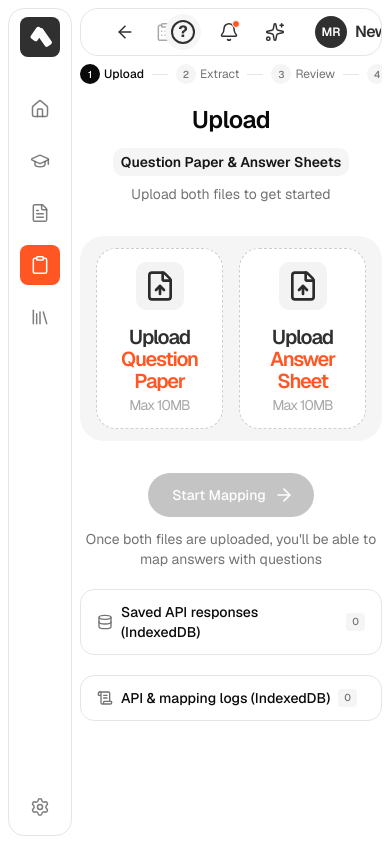
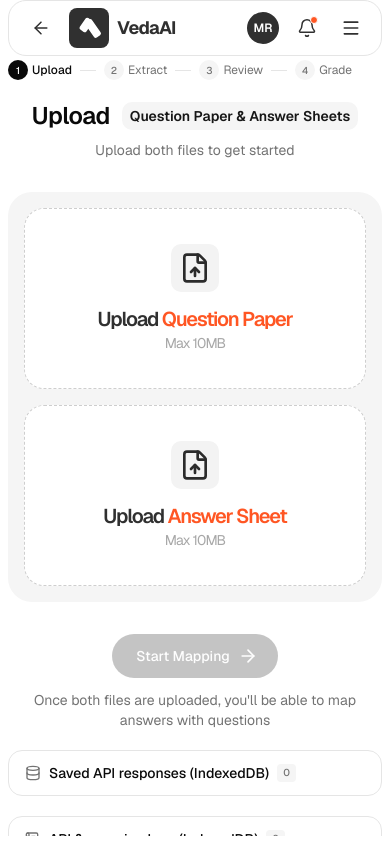
Before and after one commit to 7TIN/sawal, a Next.js app: page / in a window 390 px wide. Built offline with nearby package versions, Linux system fonts and the light colour scheme.

Commit message:
feat : updated for mobile view

```diff
--- a/app/layout.tsx
+++ b/app/layout.tsx
@@ -1,8 +1,7 @@
 import type { Metadata } from "next";
 import { Geist, Geist_Mono } from "next/font/google";
 import "./globals.css";
-import { Sidebar } from "@/components/workspace/sidebar";
-import { ExamHeader } from "@/components/workspace/exam-header";
+import { AppShell } from "@/components/workspace/app-shell";
 
 const geistSans = Geist({
   variable: "--font-geist-sans",
@@ -27,13 +26,7 @@ export default function RootLayout({ children }: LayoutProps<"/">) {
       className={`${geistSans.variable} ${geistMono.variable} h-full antialiased`}
     >
       <body className="flex h-screen overflow-hidden bg-background text-foreground">
-        <div className="flex h-full shrink-0 pt-2 pl-2 pb-2">
-          <Sidebar />
-        </div>
-        <main className="mx-2 flex min-w-0 flex-1 flex-col gap-y-2">
-          <ExamHeader />
-          <div className="mb-2 min-h-0 flex-1 overflow-hidden">{children}</div>
-        </main>
+        <AppShell>{children}</AppShell>
       </body>
     </html>
   );
--- /dev/null
+++ b/components/workspace/app-shell.tsx
@@ -0,0 +1,46 @@
+"use client";
+
+import { useState } from "react";
+import { Sidebar } from "@/components/workspace/sidebar";
+import { ExamHeader } from "@/components/workspace/exam-header";
+
+type AppShellProps = {
+  children: React.ReactNode;
+};
+
+export function AppShell({ children }: AppShellProps) {
+  const [mobileOpen, setMobileOpen] = useState(false);
+
+  return (
+    <>
+      <div className="hidden h-full shrink-0 pt-2 pl-2 pb-2 lg:flex">
+        <Sidebar />
+      </div>
+
+      <main className="mx-2 flex min-w-0 flex-1 flex-col gap-1">
+        <ExamHeader onMenuToggle={() => setMobileOpen(true)} />
+        <div className="mb-2 min-h-0 flex-1 overflow-hidden">{children}</div>
+      </main>
+
+      <div
+        className={`fixed inset-0 z-30 bg-black/40 transition-opacity duration-200 lg:hidden ${
+          mobileOpen ? "opacity-100" : "pointer-events-none opacity-0"
+        }`}
+        onClick={() => setMobileOpen(false)}
+        aria-hidden="true"
+      />
+
+      <div
+        className={`fixed right-0 top-0 z-40 h-full w-auto max-w-[85vw] transition-transform duration-200 lg:hidden ${
+          mobileOpen ? "translate-x-0" : "translate-x-full"
+        }`}
+      >
+        <Sidebar
+          onNavigate={() => setMobileOpen(false)}
+          initialCollapsed={false}
+          forceExpanded
+        />
+      </div>
+    </>
+  );
+}
--- a/components/workspace/exam-header.tsx
+++ b/components/workspace/exam-header.tsx
@@ -5,22 +5,91 @@ import {
   Bell,
   ChevronDown,
   ClipboardList,
+  Menu,
   Sparkles,
 } from "lucide-react";
+import { useIsMobile } from "@/lib/use-media-query";
+import { VedaMark } from "./veda-brand";
 
 type ExamHeaderProps = {
   onBack?: () => void;
   userName?: string;
   userAvatar?: string;
+  onMenuToggle?: () => void;
 };
 
 export function ExamHeader({
   onBack,
-  userName = "New User",
+  userName = "Madhur Rastogi",
   userAvatar,
+  onMenuToggle,
 }: ExamHeaderProps) {
+  const isMobile = useIsMobile();
+
+  if (isMobile) {
+    return (
+      <header className="flex h-14 w-full shrink-0 items-center gap-2 overflow-hidden rounded-2xl border bg-white px-3">
+        {/* Back */}
+        <button
+          type="button"
+          onClick={onBack}
+          aria-label="Go back"
+          className="flex size-10 shrink-0 items-center justify-center rounded-full transition-colors hover:bg-[#F6F6F6]"
+        >
+          <ArrowLeft className="size-5 text-[#303030]" strokeWidth={1.8} />
+        </button>
+
+        {/* Logo + name */}
+        <button
+          type="button"
+          className="flex min-w-0 flex-1 items-center gap-2"
+        >
+          <VedaMark />
+          <span className="truncate font-sans text-[18px] font-bold leading-none tracking-[-0.72px] text-[#303030]">
+            VedaAI
+          </span>
+        </button>
+
+        {/* Profile photo */}
+        <button
+          type="button"
+          aria-label="Profile"
+          className="flex size-9 shrink-0 items-center justify-center rounded-full"
+        >
+          {userAvatar ? (
+            <img src={userAvatar} alt="" className="size-8 rounded-full object-cover" />
+          ) : (
+            <div className="flex size-8 items-center justify-center rounded-full bg-[#303030] font-sans text-xs font-semibold text-white">
+              MR
+            </div>
+          )}
+        </button>
+
+        {/* Notifications */}
+        <button
+          type="button"
+          aria-label="Notifications"
+          className="relative flex size-9 shrink-0 items-center justify-center rounded-full"
+        >
+          <Bell className="size-5 text-[#303030]" strokeWidth={1.8} />
+          <span className="absolute right-[7px] top-[6px] size-2 rounded-full border border-white bg-[#FF5623]" />
+        </button>
+
+        {/* 3-line toggle menu */}
+        <button
+          type="button"
+          onClick={onMenuToggle}
+          aria-label="Open menu"
+          className="flex size-9 shrink-0 items-center justify-center rounded-full transition-colors hover:bg-[#F6F6F6]"
+        >
+          <Menu className="size-5 text-[#303030]" strokeWidth={2} />
+        </button>
+      </header>
+    );
+  }
+
   return (
-    <header className="flex h-12 w-full shrink-0 items-center gap-[10px] overflow-hidden rounded-2xl border bg-white pl-6 pr-2 mt-2">
+    <header className="flex h-12 w-full shrink-0 items-center gap-[10px] overflow-hidden rounded-2xl border bg-white pl-6 pr-2">
       {/* Back */}
       <button
         type="button"
--- a/components/workspace/question-list.tsx
+++ b/components/workspace/question-list.tsx
@@ -302,14 +302,14 @@ export function QuestionList({
     <div className="flex flex-col gap-4 scrollbar-none">
       {/* Header */}
       <div className="flex w-full items-center justify-between">
-        <h2 className="font-sans text-[16px] font-bold leading-[1.4] tracking-[-0.64px] text-[#303030]">
+        <h2 className="font-sans text-sm sm:text-[16px] font-bold leading-[1.4] tracking-[-0.64px] text-[#303030]">
           Extracted Questions (from question paper)
         </h2>
 
         <button
           type="button"
           onClick={toggleAll}
-          className="rounded-full bg-white px-4 py-3 font-sans text-[14px] font-medium leading-[1.4] tracking-[-0.56px] text-[#181818] transition-colors hover:bg-[#F6F6F6]"
+          className="sm:rounded-full rounded-lg bg-white px-2 py-2 sm:px-4 sm:py-3 font-sans text-xs sm:text-[14px] font-medium sm:leading-[1.4] sm:tracking-[-0.56px] text-[#181818] transition-colors hover:bg-[#F6F6F6]"
         >
           {allExpanded ? "Collapse All" : "Expand All"}
         </button>
--- a/components/workspace/sidebar.tsx
+++ b/components/workspace/sidebar.tsx
@@ -2,7 +2,6 @@
 
 import { useState } from "react";
 import {
-  BookOpen,
   Clipboard,
   FileText,
   GraduationCap,
@@ -16,6 +15,9 @@ import {
 type SidebarProps = {
   onExamsClick?: () => void;
   className?: string;
+  onNavigate?: () => void;
+  initialCollapsed?: boolean;
+  forceExpanded?: boolean;
 };
 
 const MENU_ITEMS = [
@@ -46,29 +48,41 @@ const MENU_ITEMS = [
   },
 ];
 
-export function Sidebar({ onExamsClick, className }: SidebarProps) {
-  const [collapsed, setCollapsed] = useState(true);
+export function Sidebar({
+  onExamsClick,
+  className,
+  onNavigate,
+  initialCollapsed = true,
+  forceExpanded = false,
+}: SidebarProps) {
+  const [collapsed, setCollapsed] = useState(initialCollapsed);
+  const isExpanded = forceExpanded || !collapsed;
 
   const handleNavClick = (disabled: boolean, onClick?: () => void) => {
     if (disabled) return;
     setCollapsed(false);
     onClick?.();
+    onNavigate?.();
   };
 
   return (
     <aside
       className={`flex h-full border shrink-0 flex-col justify-between rounded-[16px] bg-white p-2 transition-[width] ${
-        collapsed ? "w-[64px] items-center" : "w-[320px]"
+        !isExpanded
+          ? "w-[64px] items-center"
+          : forceExpanded
+            ? "w-[300px]"
+            : "w-[320px]"
       } ${className ?? ""}`}
     >
       <div
         className={`flex flex-col ${
-          collapsed ? "items-center gap-8" : "gap-[56px]"
+          !isExpanded ? "items-center gap-8" : "gap-[56px]"
         }`}
       >
         {/* Logo */}
         <div className="flex w-full items-center justify-between">
-          {collapsed ? (
+          {!isExpanded ? (
             <button
               type="button"
               onClick={() => setCollapsed(false)}
@@ -95,6 +109,7 @@ export function Sidebar({ onExamsClick, className }: SidebarProps) {
                 </span>
               </div>
 
+              {!forceExpanded && (
                 <button
                   type="button"
                   onClick={() => setCollapsed(true)}
@@ -103,12 +118,13 @@ export function Sidebar({ onExamsClick, className }: SidebarProps) {
                 >
                   <PanelLeft className="size-5 text-[#5E5E5E]" strokeWidth={1.8} />
                 </button>
+              )}
             </>
           )}
         </div>
 
         {/* AI Teacher's Toolkit */}
-        {!collapsed && (
+        {isExpanded && (
           <div className="flex justify-center">
             <div className="relative flex h-[42px] w-full items-center justify-center gap-2 overflow-hidden rounded-full border-4 border-[#FF7950] bg-[#272727] px-[43px] py-2 shadow-[inset_0px_-1px_3.5px_rgba(177,177,177,0.6),inset_0px_0px_34.5px_rgba(255,255,255,0.25)]">
               <Sparkles className="size-[18px] shrink-0 text-white" strokeWidth={2} />
@@ -123,7 +139,7 @@ export function Sidebar({ onExamsClick, className }: SidebarProps) {
         {/* Navigation */}
         <nav
           className={`flex w-full flex-col ${
-            collapsed ? "items-center gap-3" : "gap-2"
+            !isExpanded ? "items-center gap-3" : "gap-2"
           }`}
         >
           {MENU_ITEMS.map((item) => {
@@ -131,7 +147,7 @@ export function Sidebar({ onExamsClick, className }: SidebarProps) {
 
             const handleClick = () => handleNavClick(item.disabled, onExamsClick);
 
-            if (collapsed) {
+            if (!isExpanded) {
               return (
                 <button
                   key={item.label}
@@ -191,11 +207,11 @@ export function Sidebar({ onExamsClick, className }: SidebarProps) {
       {/* Bottom section */}
       <div
         className={`flex flex-col ${
-          collapsed ? "items-center gap-3" : "gap-2"
+          !isExpanded ? "items-center gap-3" : "gap-2"
         }`}
       >
         {/* Settings - static */}
-        {collapsed ? (
+        {!isExpanded ? (
           <div
             aria-disabled="true"
             className="flex size-10 shrink-0 items-center justify-center rounded-[8px]"
@@ -217,7 +233,7 @@ export function Sidebar({ onExamsClick, className }: SidebarProps) {
         )}
 
         {/* School */}
-        {/* {collapsed ? (
+        {/* {!isExpanded ? (
           <button
             type="button"
             onClick={() => setCollapsed(false)}
--- /dev/null
+++ b/components/workspace/veda-brand.tsx
@@ -0,0 +1,12 @@
+export function VedaMark({ className }: { className?: string }) {
+  return (
+    <div
+      className={`flex size-10 shrink-0 items-center justify-center rounded-[8px] bg-[#303030] ${className ?? ""}`}
+    >
+      <div className="relative h-[24px] w-[24px]">
+        <span className="absolute left-[5px] top-[2px] h-[14px] w-[8px] rotate-[35deg] rounded-[2px] bg-white" />
+        <span className="absolute right-[4px] top-[3px] h-[19px] w-[8px] rotate-[-35deg] rounded-[2px] bg-white" />
+      </div>
+    </div>
+  );
+}
--- a/components/workspace/workspace.tsx
+++ b/components/workspace/workspace.tsx
@@ -19,6 +19,7 @@ import {
   Trash2,
 } from "lucide-react";
 import { parseFiles } from "@/lib/pdf";
+import { useIsMobile } from "@/lib/use-media-query";
 import {
   deleteDocument,
   getDocument,
@@ -170,7 +171,9 @@ const gradingCacheKeyFor = (
   const questionsSig = questions
     .map((q) => `${q.id}:${q.maxMarks ?? ""}`)
     .join("|");
-  const answersSig = answers.map((a) => `${a.id}:${a.regions.length}`).join("|");
+  const answersSig = answers
+    .map((a) => `${a.id}:${a.regions.length}`)
+    .join("|");
   return `v22|${providerName}|${questionsSig}::${answersSig}`;
 };
 
@@ -201,6 +204,8 @@ export function Workspace() {
     Awaited<ReturnType<typeof mapQuestionsToAnswers>>
   >([]);
   const prodAutoGradedRef = useRef(false);
+  const isMobile = useIsMobile();
+  const [mobileView, setMobileView] = useState<"questions" | "answers">("questions");
 
   const refreshSavedResponses = useCallback(() => {
     getRawExtractionSummaries()
@@ -929,16 +934,9 @@ export function Workspace() {
     void handleGrade();
   }, [hasExtraction, grading.status, handleGrade]);
 
-  return (
-    <div className="h-full min-h-0 overflow-y-auto">
-      {(extraction.status === "loading" || grading.status === "loading") && (
-        <FullScreenLoading
-          title={grading.status === "loading" ? "Grading..." : "Extracting..."}
-        />
-      )}
-
-      {!hasExtraction && !isProd && (
+  const uploadView = (
     <>
+      {!isProd && (
         <div className="mb-5 flex items-center justify-between">
           <PipelineStepper
             current={currentStage}
@@ -950,6 +948,7 @@ export function Workspace() {
             </span>
           )}
         </div>
+      )}
 
       <div className="flex flex-col items-center gap-8">
         <header className="flex flex-col items-center gap-2 text-center">
@@ -966,7 +965,7 @@ export function Workspace() {
           </p>
         </header>
 
-            <div className="flex h-[205px] w-full max-w-[789px] items-center justify-center gap-4 rounded-[24px] bg-neutral-100 p-4">
+        <div className="flex min-h-[205px] w-full max-w-[789px] flex-col items-stretch gap-4 rounded-[24px] bg-neutral-100 p-4 sm:h-[205px] sm:flex-row sm:items-center sm:justify-center">
           {DOCUMENT_IDS.map((id) => (
             <UploadSlot
               key={id}
@@ -1016,7 +1015,53 @@ export function Workspace() {
         </div>
       )}
     </>
+  );
+
+  const questionsPanel = (
+    <div className="flex h-full min-h-0 flex-col overflow-hidden rounded-xl border bg-neutral-100 p-4">
+      <div className="scrollbar-none min-h-0 flex-1 overflow-y-auto ">
+        {extraction.questions.length === 0 ? (
+          <p className="px-4 py-6 text-center text-xs text-muted-foreground">
+            No questions parsed. Try re-running mapping.
+          </p>
+        ) : (
+          <QuestionList
+            questions={extraction.questions}
+            statuses={statuses}
+            grades={grades}
+            answersById={answersById}
+            activeId={activeQuestionId}
+            onSelect={handleQuestionSelect}
+          />
         )}
+      </div>
+    </div>
+  );
+
+  const answersPanel = (
+    <div className="flex h-full min-h-0 flex-col overflow-hidden rounded-xl border bg-card">
+      <AnswerSheetPanel
+        pages={
+          slots["answer-sheet"].status === "ready"
+            ? slots["answer-sheet"].pages
+            : []
+        }
+        overlays={overlays}
+        activeIds={activeQuestionId ? activeAnswerIds : null}
+        activePage={activePage}
+      />
+    </div>
+  );
+
+  return (
+    <div className="h-full min-h-0 overflow-y-auto">
+      {(extraction.status === "loading" || grading.status === "loading") && (
+        <FullScreenLoading
+          title={grading.status === "loading" ? "Grading..." : "Extracting..."}
+        />
+      )}
+
+      {!hasExtraction && uploadView}
 
       {hasExtraction && (
         <div className="flex h-full flex-col">
@@ -1097,45 +1142,40 @@ export function Workspace() {
           {isProd ? (
             hasGrading && grading.summary ? (
               <>
-                <div className="grid min-h-0 flex-1 gap-2 lg:grid-cols-[45%_1fr]">
-                  <div className="flex min-h-0 flex-col overflow-hidden rounded-xl border bg-neutral-100 p-4">
-                    <div className="scrollbar-none min-h-0 flex-1 overflow-y-auto ">
-                      {extraction.questions.length === 0 ? (
-                        <p className="px-4 py-6 text-center text-xs text-muted-foreground">
-                          No questions parsed. Try re-running mapping.
-                        </p>
-                      ) : (
-                        <QuestionList
-                          questions={extraction.questions}
-                          statuses={statuses}
-                          grades={grades}
-                          answersById={answersById}
-                          activeId={activeQuestionId}
-                          onSelect={handleQuestionSelect}
-                        />
-                      )}
+                {isMobile ? (
+                  <div className="flex min-h-0 flex-1 flex-col gap-2">
+                    <div className="flex shrink-0 gap-1 rounded-xl border bg-white p-1">
+                      {(
+                        [
+                          ["questions", "Questions"],
+                          ["answers", "Answers"],
+                        ] as const
+                      ).map(([value, label]) => (
+                        <button
+                          key={value}
+                          type="button"
+                          onClick={() => setMobileView(value)}
+                          className={`flex-1 rounded-lg px-3 py-2 text-sm font-semibold transition-colors ${
+                            mobileView === value
+                              ? "bg-neutral-700 text-white"
+                              : "text-muted-foreground"
+                          }`}
+                        >
+                          {label}
+                        </button>
+                      ))}
+                    </div>
+                    <div className="min-h-0 flex-1">
+                      {mobileView === "questions" && questionsPanel}
+                      {mobileView === "answers" && answersPanel}
                     </div>
                   </div>
-
-                  <div className="flex min-h-0 flex-col overflow-hidden rounded-xl border bg-card">
-                    <AnswerSheetPanel
-                      pages={
-                        slots["answer-sheet"].status === "ready"
-                          ? slots["answer-sheet"].pages
-                          : []
-                      }
-                      overlays={overlays}
-                      activeIds={activeQuestionId ? activeAnswerIds : null}
-                      activePage={activePage}
-                    />
+                ) : (
+                  <div className="grid min-h-0 flex-1 gap-2 lg:grid-cols-[45%_1fr]">
+                    {questionsPanel}
+                    {answersPanel}
                   </div>
-                </div>
-                {/* <div className="thin-scrollbar mt-4 flex-none overflow-y-auto rounded-xl border bg-card">
-                  <GradeSummary
-                    summary={grading.summary}
-                    onReset={handleReset}
-                  />
-                </div> */}
+                )}
               </>
             ) : (
               <div className="flex min-h-0 flex-1 items-center justify-center">
--- /dev/null
+++ b/lib/use-media-query.ts
@@ -0,0 +1,21 @@
+"use client";
+
+import { useEffect, useState } from "react";
+
+export function useMediaQuery(query: string): boolean {
+  const [matches, setMatches] = useState(false);
+
+  useEffect(() => {
+    const mediaQuery = window.matchMedia(query);
+    const onChange = () => setMatches(mediaQuery.matches);
+    onChange();
+    mediaQuery.addEventListener("change", onChange);
+    return () => mediaQuery.removeEventListener("change", onChange);
+  }, [query]);
+
+  return matches;
+}
+
+export function useIsMobile(): boolean {
+  return useMediaQuery("(max-width: 1023px)");
+}
```
Also changed, not shown: components/workspace/answer-sheet-panel.tsx (+7 -7 lines). Lines whose indentation alone changed are shown as unchanged.
